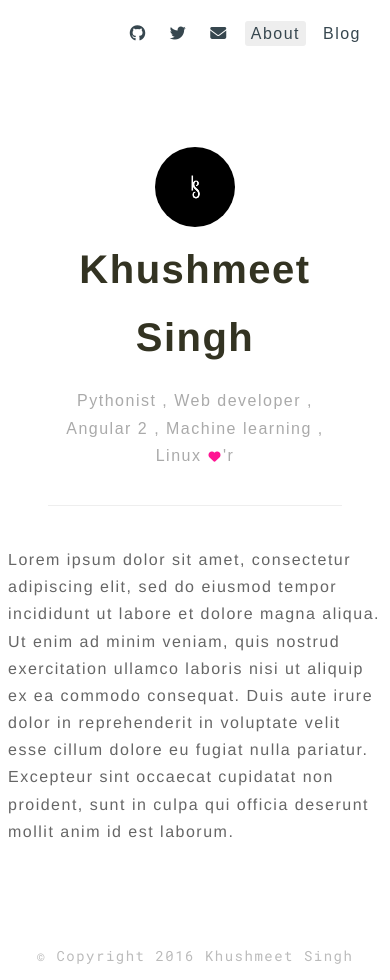
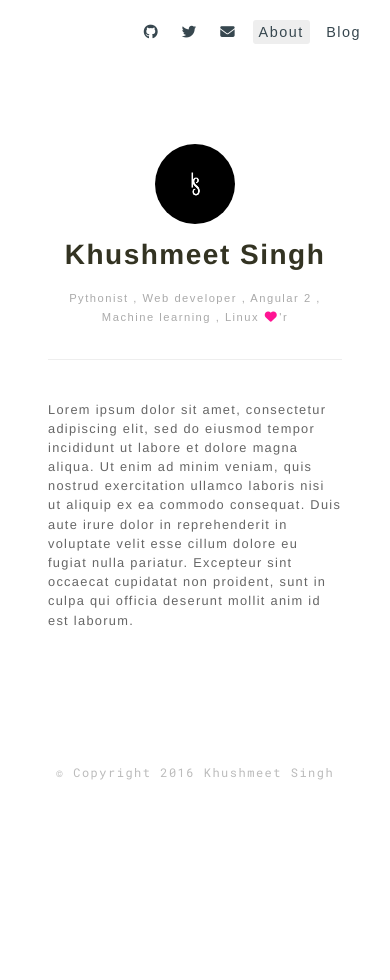
Before and after one commit to khushmeeet/khushmeeet.github.io, a Jekyll site: the page built from index.html, in a window 390 px wide. Built offline with Jekyll 4.4.1, drawn with Linux system fonts in a browser that asks for light colours; nearby versions of some CDN libraries; some web fonts are replaced; after the commit the page ends 900 px from its top, so only the background shows below that.

Commit message:
optimzed for mobile

```diff
--- a/css/style.scss
+++ b/css/style.scss
@@ -14,6 +14,9 @@ body {
     padding: 0px 10px 0 10px;
     font-weight: 300;
     font-family: 'Signika Negative', sans-serif;
+    @media only screen and (max-width : 640px) {
+        font-size: 0.9em;
+    }
 
     a {
         padding: 4px 6px;
@@ -53,6 +56,9 @@ body {
         max-width: 600px;
         margin: 0 auto;
         header {
+            @media only screen and (max-width : 640px) {
+                font-size: 0.7em;
+            }
             border-bottom: 1px solid #eee;
             margin-bottom: 40px;
             padding-bottom: 20px;
@@ -80,14 +86,20 @@ body {
 
 .main-stuff {
     font-family: Helvetica, sans-serif;
+    padding: 0px 40px 20px 40px;
     max-width: 600px;
     margin: 0 auto;
     color: #666;
+    @media only screen and (max-width : 640px) {
+        font-size: 0.8em;
+        line-height: 1.5;
+        letter-spacing: 1.3px;
+    }
 }
 
 #footer {
-    //box-shadow: inset 0 1px 0 #eee;
-    //padding: 40px 0 0 0;
+    // box-shadow: inset 0 1px 0 #eee;
+    // padding: 40px 0 0 0;
     font-family: 'Roboto Mono', sans-serif;
     margin-top: 100px;
     max-width: 600px;
@@ -95,6 +107,9 @@ body {
     margin-right: auto;
     text-align: center;
     p{
+        @media only screen and (max-width : 640px) {
+            font-size: 12px;
+        }
         color: #bbb;
         font-size: 14px;
         line-height: 1.5;
@@ -108,10 +123,10 @@ body {
     li {
         margin-bottom: 20px;
         a {
-        text-decoration: none;
-        display: block;
-        color: #332;
-        font-size: 1.3em;
+            text-decoration: none;
+            display: block;
+            color: #332;
+            font-size: 1.3em;
             aside {
                 float: right;
                 color: #b2b9be;
@@ -126,11 +141,17 @@ body {
     margin: 0 auto;
     padding: 60px 40px 100px 40px;
     display: block;
+    @media only screen and (max-width : 640px) {
+        padding: 60px 20px 100px 20px;
+    }
     article {
         margin: 80px 0px 0px 0px;
         header {
             text-align: center;
             h1 {
+                @media only screen and (max-width : 640px) {
+                    font-size: 24px;
+                }
                 font-size: 32px;
                 line-height: 1.4em;
                 margin-bottom: 15px;
@@ -183,6 +204,9 @@ body {
     letter-spacing: 1.5px;
     color: #666;
     font-family: Helvetica, sans-serif;
+    @media only screen and (max-width : 640px) {
+        font-size: 15px;
+    }
     h1,h2,h3,h4,h5,h6 {
         color: black;
         font-weight: 300;
@@ -203,9 +227,17 @@ body {
     color: #FFFFFF;
 }
 
+pre {
+    white-space: pre-wrap;
+}
+
 code {
     font-size: 15px;
+    @media only screen and (max-width : 640px) {
+        font-size: 12px;
+    }
 }
+
 .c                 { color: #75715e }                            /* Comment                     */
 .err               { color: #960050; background-color: #1e0010 } /* Error                       */
 .k                 { color: #66d9ef }                            /* Keyword                     */
```
Also changed, not shown: assets/ksmono2.png (deleted).
